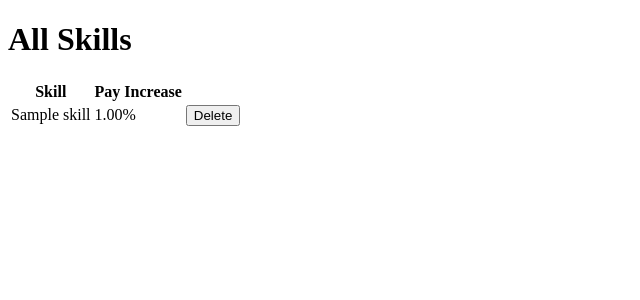
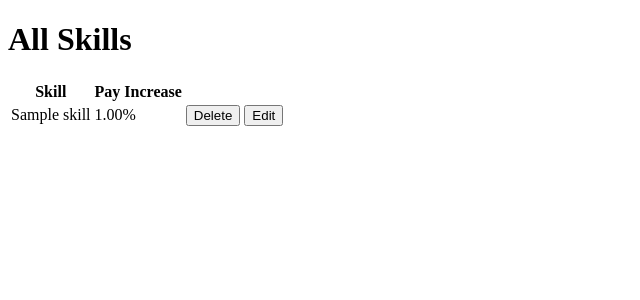
Before and after one commit to csposito1220/employee_management, a Django app: page /skills/ in a window 1280 px wide. Shown: the part 70-370 px from the top of the page, without its empty margins (0-640 px from the left). Run offline with Django 3.2, Linux system fonts and the light colour scheme; tables that the repository leaves empty hold one stand-in row (values such as "Sample post").

Commit message:
Add update button to each skill

```diff
--- a/main_app/templates/main_app/skill_list.html
+++ b/main_app/templates/main_app/skill_list.html
@@ -7,6 +7,7 @@
       <tr>
         <th>Skill</th>
         <th>Pay Increase</th>
+        <th></th>
         <th></th>
       </tr>
     </thead>
@@ -21,6 +22,12 @@
               <button type="submit">Delete</button>
             </form>
           </td>
+          <td>
+            <form method="post" action="{% url 'skills_update' skill.id %}">
+              {% csrf_token %}
+              <button type="submit">Edit</button>
+            </form>
+          </td>
         </tr>
       {% endfor %}
     </tbody>
```
